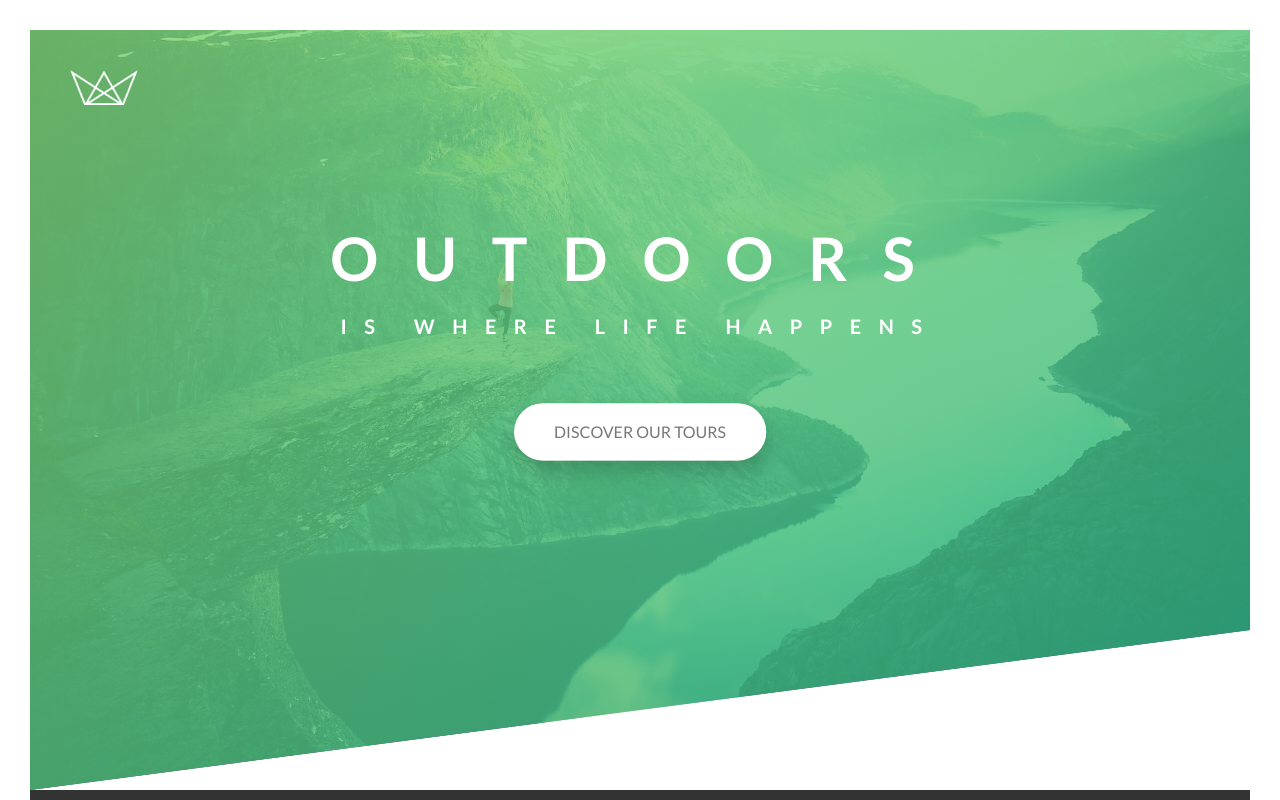
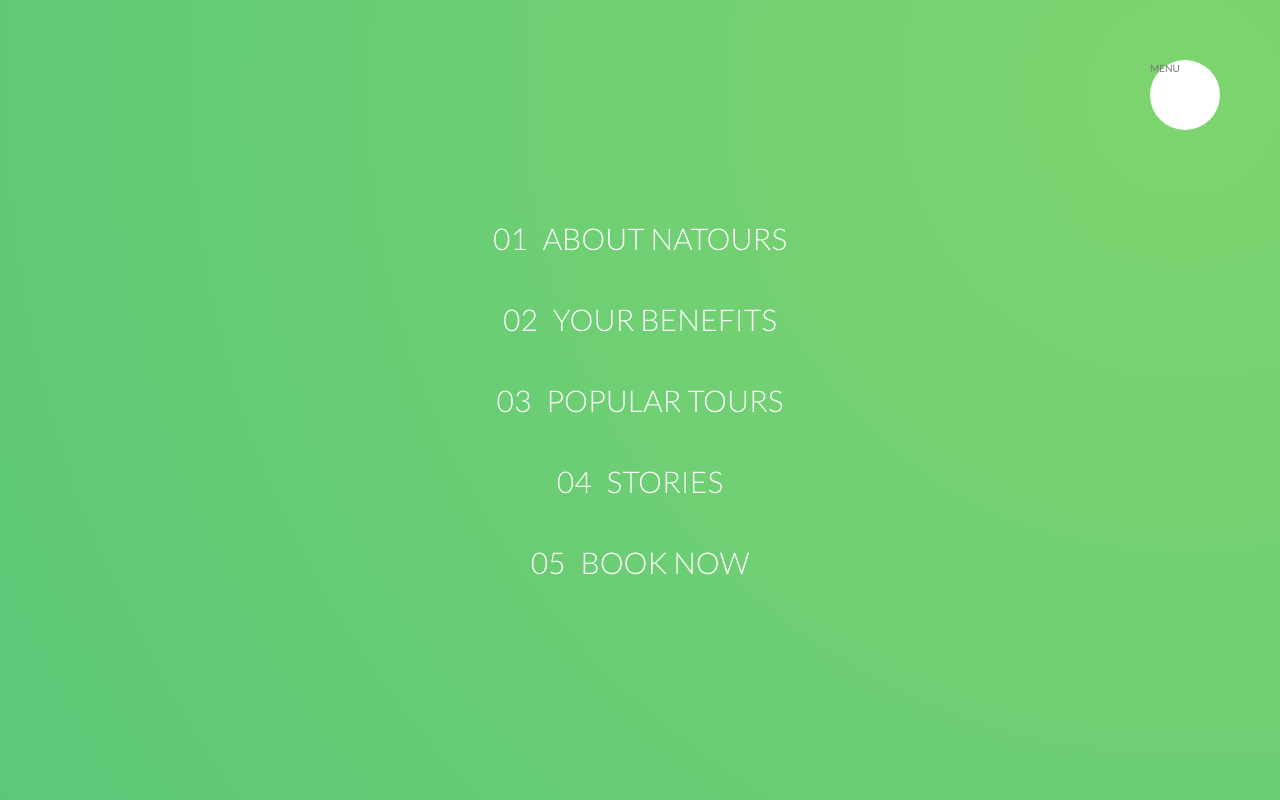
Before and after one commit to eKoh951/advanced-css-sass-course, a website: page natours/index.html in a window 1280 px wide. Shown: the top 800 px of the page. Drawn offline with Linux system fonts and the light colour scheme.

Commit message:
Lesson 49

```diff
--- a/natours/index.html
+++ b/natours/index.html
@@ -15,6 +15,22 @@
 </head>
 
 <body>
+
+	<div class="navigation">
+		<input type="checkbox" class="navigation__checkbox" id="navi-toggle">
+		<label for="navi-toggle" class="navigation__button">MENU</label>
+		<div class="navigation__background">&nbsp;</div>
+		<nav class="navigation__nav">
+			<ul class="navigation__list">
+				<li class="navigation__item"><a href="#" class="navigation__link"><span>01</span>About Natours</a></li>
+				<li class="navigation__item"><a href="#" class="navigation__link"><span>02</span>Your benefits</a></li>
+				<li class="navigation__item"><a href="#" class="navigation__link"><span>03</span>Popular tours</a></li>
+				<li class="navigation__item"><a href="#" class="navigation__link"><span>04</span>Stories</a></li>
+				<li class="navigation__item"><a href="#" class="navigation__link"><span>05</span>Book now</a></li>
+			</ul>
+		</nav>
+	</div>
+
 	<header class="header">
 		<!-- We contain the image inside a div, since the img is an inline element, this is for better practice -->
 		<div class="header__logo-box">
@@ -29,7 +45,7 @@
 			<a href="#" class="btn btn--white btn--animated">Discover our tours</a>
 		</div>
 	</header>
-<!--
+
 	<main>
 		<section class="section-about">
 			<div class="u-center-text u-margin-bottom-big">
@@ -324,7 +340,6 @@
 		 </section>
 	</main>
 
-	 -->
 	<footer class="footer">
 		<div class="footer__logo-box">
 			<img src="img/logo-green-2x.png" alt="Full logo-green-2x" class="footer__logo">
@@ -351,7 +366,7 @@
 	</footer>
 
 	<!-- Grid system
-        <section class="gridt-test">
+        <section class="grid-test">
             <div class="row">
                 <div class="col-1-of-2">
                     Col 1 of 2
--- /dev/null
+++ b/natours/sass/layout/_navigation.scss
@@ -0,0 +1,88 @@
+.navigation {
+
+	&__checkbock {
+		display: none;
+	}
+
+	&__button {
+		background-color: $color-white;
+		height: 7rem;
+		width: 7rem;
+		position: fixed;
+		top: 6rem;
+		right: 6rem;
+		border-radius: 50%;
+		z-index: 1020;
+	}
+
+	&__background {
+		height: 6rem;
+		width: 6rem;
+		border-radius: 50%;
+		position: fixed;
+		top: 6.5rem;
+		right: 6.5rem;
+		background-image:
+			radial-gradient($color-primary-light, $color-primary-dark);
+		z-index: 1000;
+
+		transform: scale(80);
+	}
+
+	&__nav {
+		height: 100vh;
+		width: 100%;
+		position: fixed;
+		top: 0;
+		right: 0;
+		z-index: 1010;
+	}
+
+	&__list {
+		position: absolute;
+		top: 50%;
+		left: 50%;
+		transform: translate(-50%, -50%);
+		list-style: none;
+		text-align: center;
+	}
+
+	&__item {
+		margin: 1rem;
+	}
+
+	&__link {
+		&:link,
+		&:visited{
+			display: inline-block;
+			font-size: 3rem;
+			font-weight: 300;
+			padding: 1rem 2rem;
+			color: $color-white;
+			text-decoration: none;
+			text-transform: uppercase;
+			background-image:
+				linear-gradient(
+					120deg,
+					transparent 0%,
+					transparent 50%,
+					$color-white 50%
+				);
+			background-size: 220%;
+			transition: all .4s;
+
+			span {
+				margin-right: 1.5rem;
+				display: inline-block;
+			}
+		}
+
+		&:hover,
+		&:active {
+			background-position: 100%;
+			color: $color-primary;
+			transform: translateX(1rem);
+		}
+	}
+
+}
--- a/natours/sass/main.scss
+++ b/natours/sass/main.scss
@@ -19,5 +19,6 @@
 @import "layout/header";
 @import "layout/grid";
 @import "layout/footer";
+@import "layout/navigation";
 
 @import "pages/home";
```
Also changed, not shown: natours/css/main.css, 1 other file.
